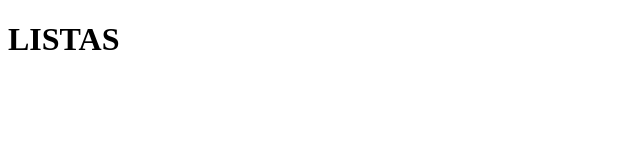
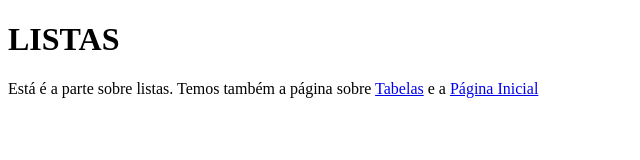
Before and after one commit to ufjf-dcc202/ufjf-dcc202-2025-1-b-atv03-MarianaSiano, a plain HTML site: page listas.html in a window 1280 px wide. Shown: the whole page, without its empty margins (0-640 px from the left). Drawn offline with Linux system fonts and the light colour scheme.

Commit message:
Documento 'listas' com 'h1' e 'links'

```diff
--- a/listas.html
+++ b/listas.html
@@ -8,7 +8,12 @@
     </head>
 
     <body>
-        <h1>LISTAS</h1>
+        <main>
+            <h1>LISTAS</h1>
+            <p>
+                Está é a parte sobre listas. Temos também a página sobre <a href="./tabelas.html">Tabelas</a> e a <a href="./index.html">Página Inicial</a>
+            </p>
+        </main>
     </body>
 
 </html>
```
